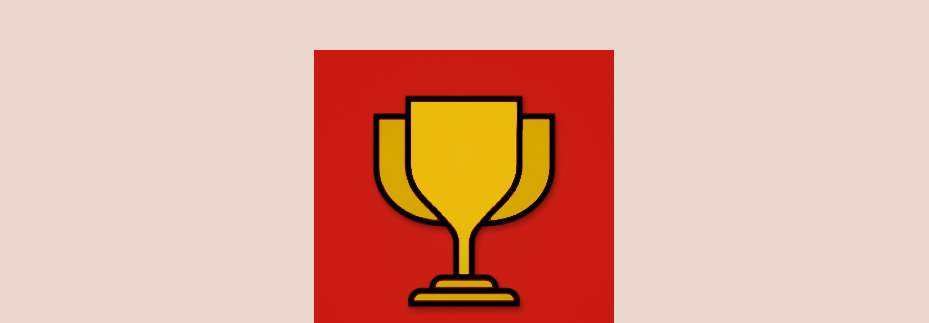
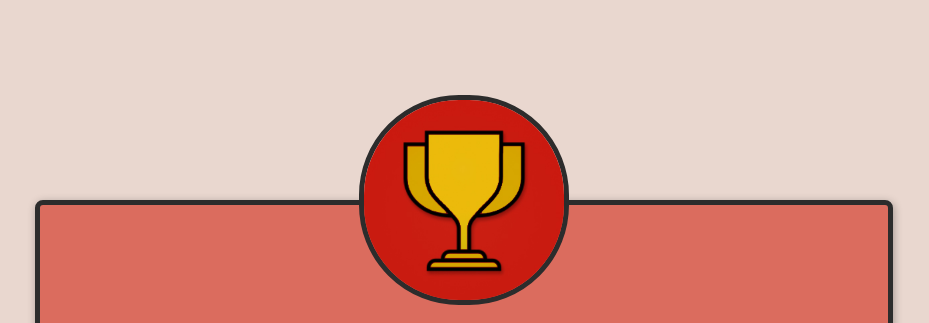
Before and after one commit to raudzius/Daily-Challenge_100-Days, a plain HTML site: page index.html in a window 1280 px wide. Shown: the top 323 px of the page, without its empty margins (176-1105 px from the left). Drawn offline with nearby package versions, Linux system fonts and the light colour scheme.

Commit message:
fix: style import

```diff
--- a/index.html
+++ b/index.html
@@ -5,7 +5,7 @@
     <meta http-equiv="X-UA-Compatible" content="IE=edge" />
     <meta name="viewport" content="width=device-width, initial-scale=1.0" />
     <link rel="stylesheet" href="./styles/shared.css" />
-    <link rel="stylesheet" href="./styles/daily-challenge.css" />
+    <link rel="stylesheet" href="./styles/index.css" />
     <link rel="icon" href="images/favicon.ico" type="image/x-icon">
     <title>My Daily Challenge</title>
   </head>
```
